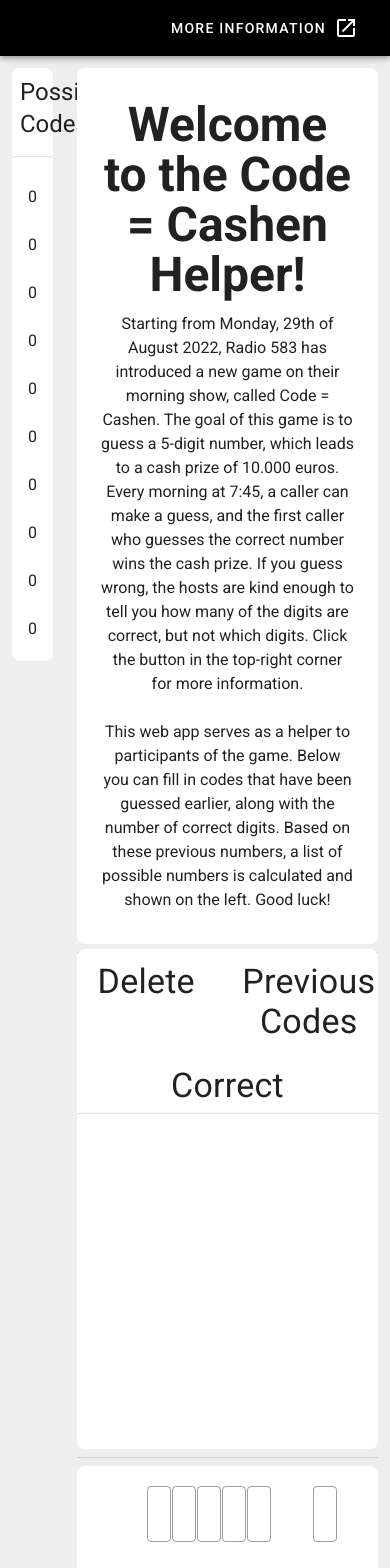
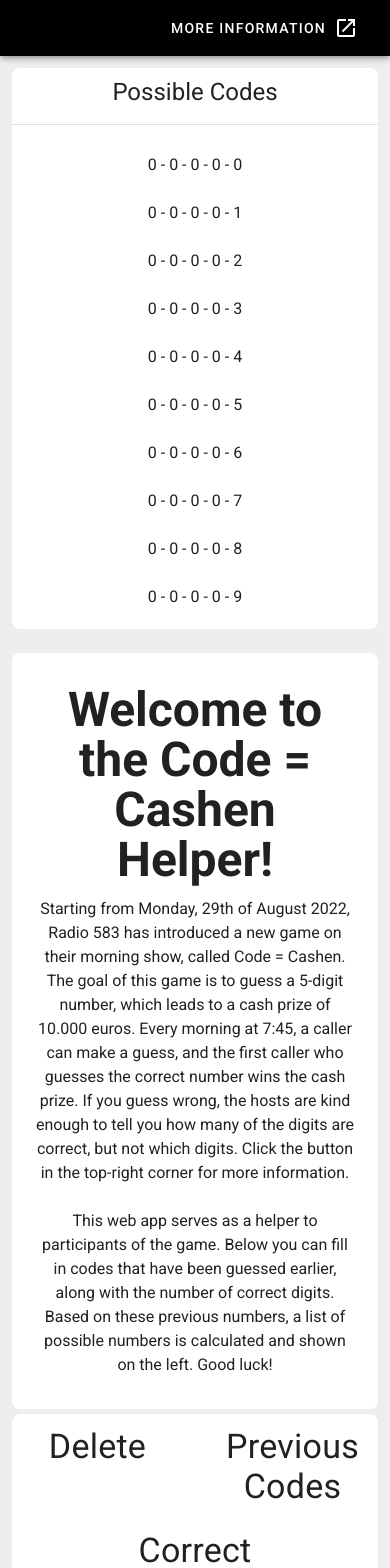
Before and after one commit to EricvanSchaik/code-is-cashen, a Vue app: page / in a window 390 px wide. Shown: the top 1568 px of the page. Built offline with nearby package versions, Linux system fonts and the light colour scheme.

Commit message:
Made it somewhat better on mobile

```diff
--- a/src/App.vue
+++ b/src/App.vue
@@ -31,7 +31,7 @@
     <v-main class="grey lighten-3">
       <v-container>
         <v-row>
-          <v-col cols="2">
+          <v-col cols="12" sm="2">
             <CodeOptions :prevCodes="prevCodes"/>
           </v-col>
           <v-col>
--- a/src/components/AddCode.vue
+++ b/src/components/AddCode.vue
@@ -6,7 +6,7 @@
         </v-col>
         <v-col md="6">
           <v-sheet class="d-flex justify-space-around mr-4" color="transparent">
-            <v-text-field outlined style="max-width: 5%;" v-model="numbers[i-1]" @keypress="validateNumber" maxlength="1"
+            <v-text-field outlined style="max-width: 35px" v-model="numbers[i-1]" @keypress="validateNumber" maxlength="1"
               v-for="i in 5"
               :key="i"
               :id="'code'+i.toString()"
@@ -16,7 +16,7 @@
         </v-col>
         <v-col md="2">
           <v-sheet class="d-flex justify-space-around" color="transparent" style="margin-right: 50px">
-            <v-text-field outlined style="max-width: 20%" v-model="correct" @keypress="validateCorrect" maxlength="1"></v-text-field>
+            <v-text-field outlined style="max-width: 35px" v-model="correct" @keypress="validateCorrect" maxlength="1"></v-text-field>
           </v-sheet>
         </v-col>
       </v-row>
```
